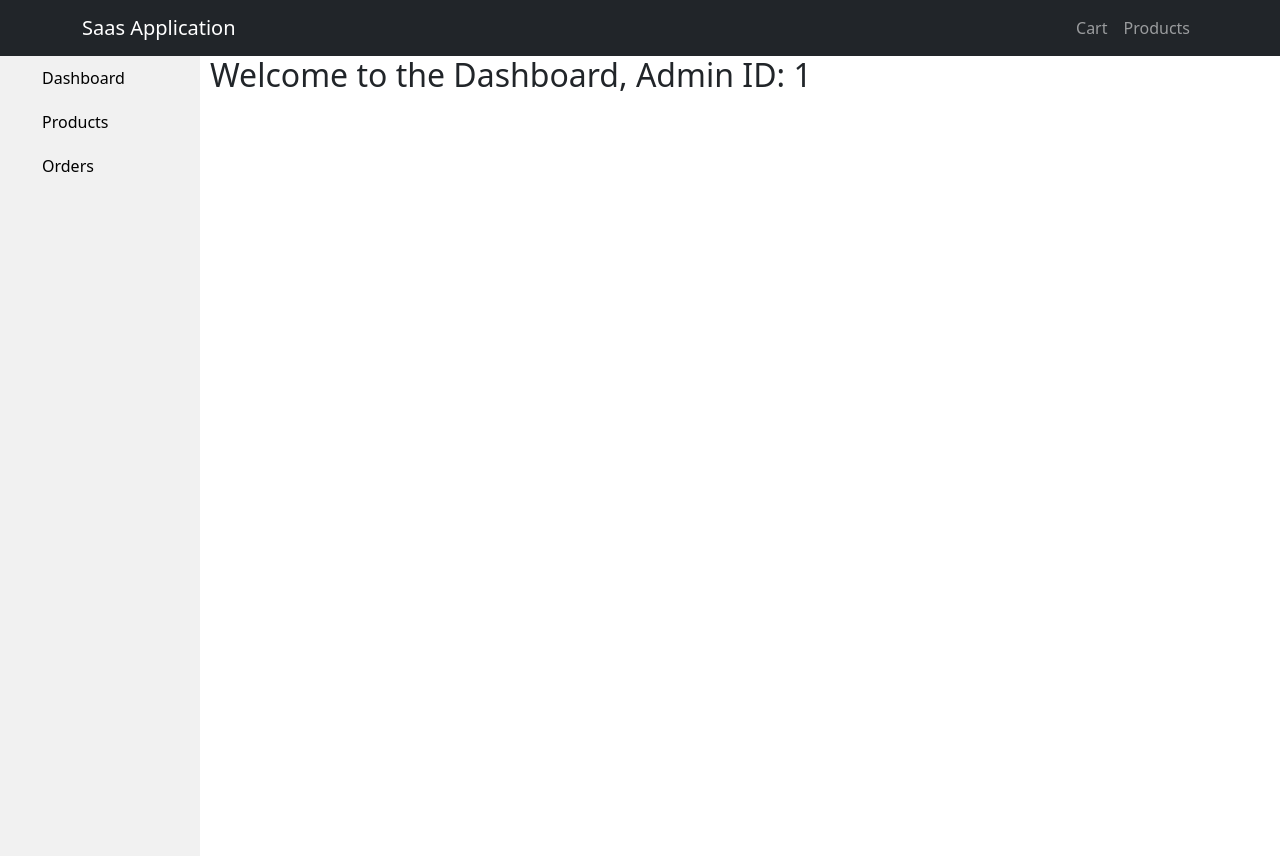
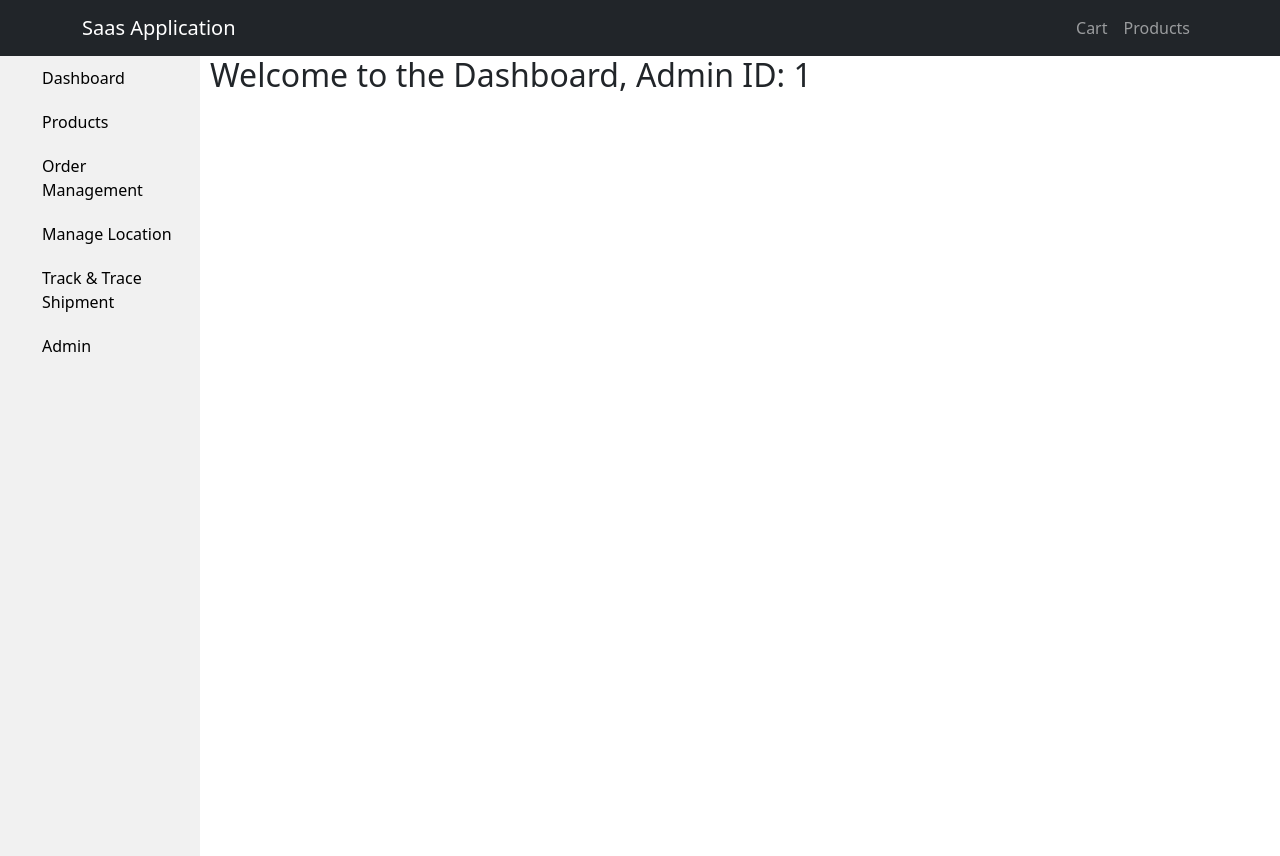
Before and after one commit to dizipharm/ReactSaasSupplier, a React (Vite) app: page /dashboard/1 in a window 1280 px wide. Built offline with nearby package versions, Linux system fonts and the light colour scheme.

Commit message:
sidebar updated

```diff
--- a/src/components/Shared/Sidebar.jsx
+++ b/src/components/Shared/Sidebar.jsx
@@ -48,21 +48,57 @@ const Sidebar = () => {
             className={`menu ${activeMenu === 'orders' ? 'active' : ''}`}
             onClick={() => handleMenuClick('orders')}
           >
-            Orders
+            Order Management
           </button>
           {activeMenu === 'orders' && (
             <ul className="submenu">
               <li>
-                <a href="#">All Orders</a>
+                <a href="#">My Orders</a>
               </li>
               <li>
-                <a href="#">Pending Orders</a>
+                <a href="#">New Orders</a>
               </li>
               <li>
-                <a href="#">Completed Orders</a>
+                <a href="#">Accepted Orders</a>
+              </li>
+			   <li>
+                <a href="#">Rejected Orders</a>
               </li>
             </ul>
           )}
+        </li>
+		<li>
+		<Link to="/manage">
+          <button
+            className={`menu ${activeMenu === 'manage' ? 'active' : ''}`}
+            onClick={() => handleMenuClick('manage')}
+          >
+			Manage Location
+
+          </button>
+		  </Link>
+        </li>
+		<li>
+		<Link to="/location">
+          <button
+            className={`menu ${activeMenu === 't&t' ? 'active' : ''}`}
+            onClick={() => handleMenuClick('t&t')}
+          >
+			Track & Trace Shipment
+
+          </button>
+		  </Link>
+        </li>
+		<li>
+		<Link to="/admin">
+          <button
+            className={`menu ${activeMenu === 'admin' ? 'active' : ''}`}
+            onClick={() => handleMenuClick('admin')}
+          >
+			Admin
+
+          </button>
+		  </Link>
         </li>
       </ul>
     </div>
```
